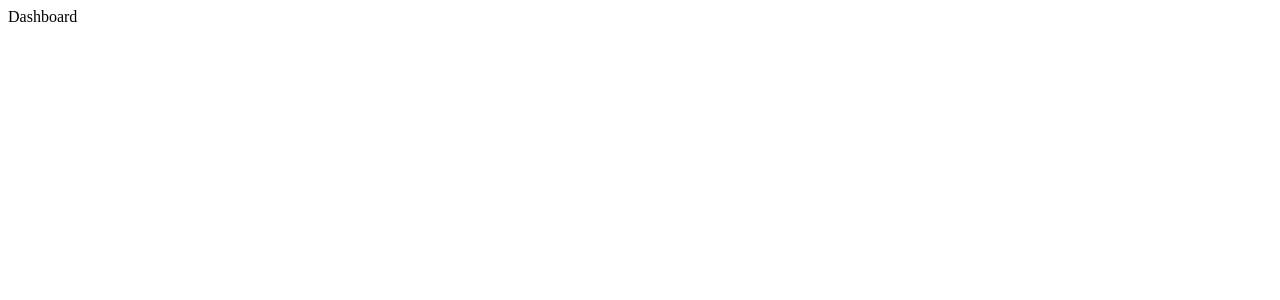
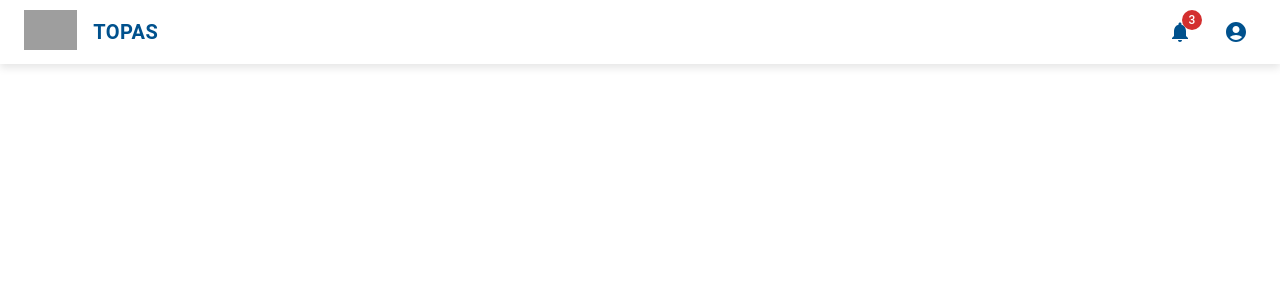
Before and after one commit to KesariIncture/topas-demo, a React (Vite) app: page /topas-demo/dashboard in a window 1280 px wide. Shown: the top 300 px of the page. Built offline with nearby package versions, Linux system fonts and the light colour scheme; grey boxes are pictures that could not be loaded.

Commit message:
Header added

```diff
--- a/src/components/Header.jsx
+++ b/src/components/Header.jsx
@@ -0,0 +1,78 @@
+import { Box, AppBar, Toolbar, Typography,IconButton, Badge } from "@mui/material";
+import { Link } from "react-router";
+import NotificationsIcon from "@mui/icons-material/Notifications";
+import AccountCircleIcon from "@mui/icons-material/AccountCircle";
+
+function Header() {
+  const c1 = "#00518D";
+
+  return (
+    <AppBar
+      position="fixed"
+      sx={{
+        backgroundColor: "white",
+        boxShadow: "0px 4px 8px rgba(0, 0, 0, 0.1)",
+      }}
+    >
+      <Toolbar sx={{ justifyContent: "space-between" }}>
+        <Box sx={{ display: "flex", alignItems: "center", gap: 2 }}>
+          <Link to="/dashboard">
+            <Box
+              component="img"
+              src="https://media.licdn.com/dms/image/v2/C560BAQEVffdnzZzV_w/company-logo_200_200/company-logo_200_200/0/1630647812946/cherrywork__logo?e=2147483647&v=beta&t=nlGCFm7FW65DejDbbVYuj-MrO3MLrq5NZzcTcrDclbg"
+              sx={{
+                height: "40px",
+                width: "auto",
+                cursor: "pointer"
+              }}
+              alt="Cherrywork Icon"
+            />
+          </Link>
+          <Typography
+            variant="h6"
+            sx={{
+              fontWeight: 700,
+              color: c1,
+              letterSpacing: "0.02em",
+              display: { xs: "none", sm: "block" }
+            }}
+          >
+            TOPAS
+          </Typography>
+        </Box>
+
+
+
+
+
+        <Box sx={{ display: "flex", alignItems: "center", gap: 2 }}>
+          <IconButton
+            sx={{
+              color: c1,
+              '&:hover': {
+                backgroundColor: 'rgba(0, 81, 141, 0.1)'
+              }
+            }}
+          >
+            <Badge badgeContent={3} color="error">
+              <NotificationsIcon />
+            </Badge>
+          </IconButton>
+
+          <IconButton
+            sx={{
+              color: c1,
+              '&:hover': {
+                backgroundColor: 'rgba(0, 81, 141, 0.1)'
+              }
+            }}
+          >
+            <AccountCircleIcon />
+          </IconButton>
+        </Box>
+      </Toolbar>
+    </AppBar>
+  );
+}
+
+export default Header;
--- a/src/pages/Dashboard.jsx
+++ b/src/pages/Dashboard.jsx
@@ -1,8 +1,10 @@
-
+import Header from "../components/Header"
 
 function Dashboard() {
   return (
-    <div>Dashboard</div>
+    <>
+    <Header/>
+    </>
   )
 }
 
```
